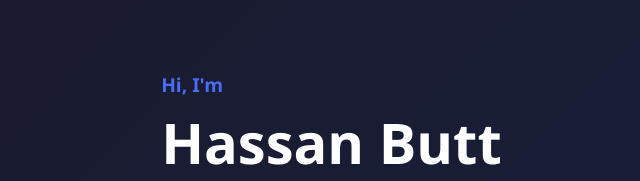
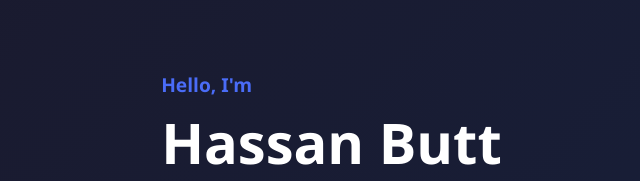
Before and after one commit to Hassanbutt67/Hassanbutt67.github.io, a plain HTML site: page index.html in a window 1280 px wide. Shown: the part 175-356 px from the top of the page, 56-696 px from the left. Drawn offline with Linux system fonts and the light colour scheme.

Commit message:
Update index.html

```diff
--- a/index.html
+++ b/index.html
@@ -27,7 +27,7 @@
     <header id="hero">
         <div class="container hero-content">
             <div class="hero-text">
-                <p class="subtitle">Hi, I'm</p>
+                <p class="subtitle">Hello, I'm</p>
                 <h1>Hassan Butt</h1>
                 <p class="tagline"><span class="highlight">Software Engineering</span> Student & <span class="highlight">Freelance</span> Developer</p>
                 <p class="description">Building digital solutions | COMSATS University Sahiwal</p>
```
